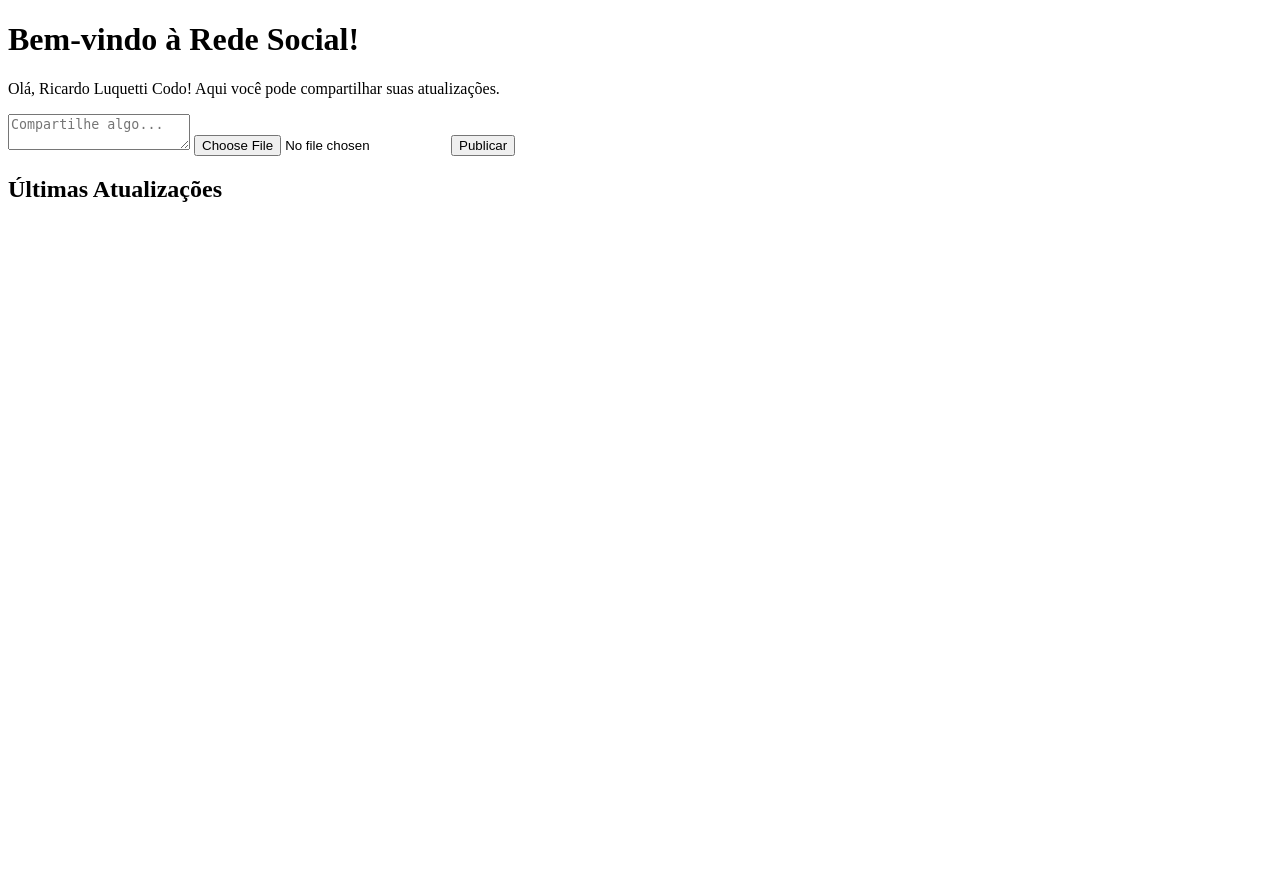
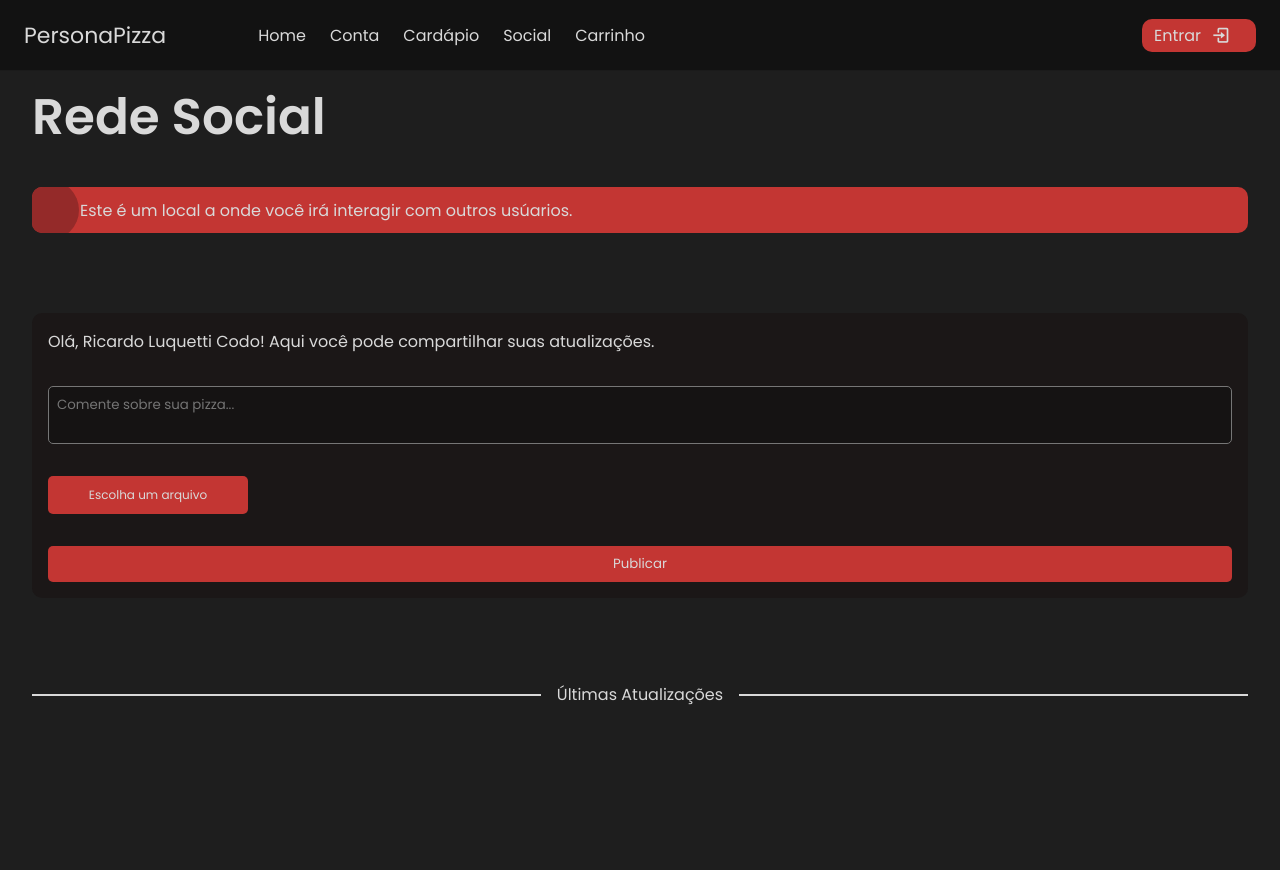
Before and after one commit to P4BLOll/Persona-Pizza, a PHP site: page /social_media.php in a window 1280 px wide. Run offline with PHP 8.4, Linux system fonts and the light colour scheme; a user stored in the database is signed in; data comes from the database, SQL or seed files in the repository; data that the repository does not hold is empty; some libraries are stand-ins or nearby versions.

Commit message:
Add files via upload

```diff
--- /dev/null
+++ b/Paginas/css/rede_social.css
@@ -0,0 +1,467 @@
+/* Google Fonts - Poppins */
+@import url("https://fonts.googleapis.com/css2?family=Poppins:wght@300;400;500;600&display=swap");
+@import url("https://cdn.jsdelivr.net/npm/bootstrap-icons@1.10.5/font/bootstrap-icons.css");
+
+/* Importação de fonte personalizada */
+@font-face {
+  font-family:'Brandier';
+  src: url(font/BrandiertrialBolditalic-Yz4Ba-BF64dee9faa1617.otf);
+}
+
+/* Reset de estilos para elementos HTML */
+* {
+  margin: 0;
+  padding: 0;
+  box-sizing: border-box;
+  font-family: "Poppins", sans-serif;
+  color: #D9D9D9;
+  list-style: none;
+  text-decoration: dashed;
+}
+/* h1,h2,h3,h4,h5,h6{
+  font-family: 'Brandier';
+
+} */
+/* Animação de fade-out para container de loader */
+.loader-container.fade-out {
+  top: -120%;
+}
+
+/* Estilos gerais para o corpo da página */
+body {
+  min-height: 100%;
+  height: 100vh;
+  width: 100%;
+  background: #1E1E1E;
+}
+
+/* Estilos para barras de rolagem personalizadas no navegador Chrome */
+::-webkit-scrollbar {
+  background: #1b1717;
+  width: 3px;
+}
+
+::-webkit-scrollbar-thumb {
+  border-radius: 10px;
+  background: #D9D9D9;
+}
+
+/* Estilos para a barra de navegação (navbar) */
+nav .logo .bx-menu {
+  display: none;
+}
+
+nav {
+  position: fixed;
+  top: 0;
+  left: 0;
+  height: 70px;
+  width: 100%;
+  display: flex;
+  align-items: center;
+  background: #121212;
+  box-shadow: 0 0 1px rgba(0, 0, 0, 0.445);
+  z-index: 1000;
+}
+
+nav .logo ul {
+  width: 100%;
+  height: 100%;
+  display: flex;
+  gap: .5rem;
+  color: #D9D9D9;
+  justify-content: space-between;
+}
+
+nav .logo ul li {
+  display: flex;
+  align-items: center;
+}
+
+.logo ul div a {
+  display: flex;
+  align-items: center;
+  flex-direction: row-reverse;
+  gap: 9px;
+  background: #C33633;
+}
+
+nav .logo {
+  display: flex;
+  align-items: center;
+  margin: 0 24px;
+  overflow: hidden;
+  width: 100%;
+}
+
+.logo .menu-icon {
+  color: #D9D9D9;
+  font-size: 24px;
+  margin-right: 14px;
+  cursor: pointer;
+}
+
+.logo .logo-name {
+  color: #D9D9D9;
+  font-size: 22px;
+  font-weight: 50px;
+  display: flex;
+  align-items: center;
+  margin-right: 5rem;
+  /* font-family: 'Brandier'; */
+}
+
+nav .sidebar {
+  position: fixed;
+  top: 0;
+  left: -100%;
+  height: 100%;
+  width: 260px;
+  padding: 20px 0;
+  background-color: #1b1717;
+  transition: all .5s ease-in;
+}
+
+nav.open .sidebar {
+  left: 0;
+}
+
+.sidebar .sidebar-content {
+  display: flex;
+  height: 100%;
+  flex-direction: column;
+  justify-content: space-between;
+  padding: 30px 16px;
+}
+
+.sidebar-content .list {
+  list-style: none;
+}
+
+.sair {
+  background: #C33633;
+  color: #D9D9D9;
+  border-radius: 10px;
+}
+
+.sair-a {
+  justify-content: center;
+}
+
+.list .nav-link {
+  display: flex;
+  align-items: center;
+  margin: 8px 0;
+  padding: 14px 12px;
+  border-radius: 8px;
+  text-decoration: none;
+}
+
+.lists .nav-link:hover {
+  background-color: #3E3636;
+}
+
+nav .logo ul a {
+  padding: 4px 12px;
+  border-radius: 10px;
+}
+
+nav .logo ul a:hover {
+  background-color: #3E3636;
+  transition: all .2s ease-in-out;
+}
+
+.nav-link .icon {
+  margin-right: 14px;
+  font-size: 20px;
+  color: #D9D9D9;
+}
+
+.nav-link .link {
+  font-size: 16px;
+  color: #D9D9D9;
+  font-weight: 400;
+}
+
+.lists .nav-link:hover .icon,
+.lists .nav-link:hover .link {
+  color: #D9D9D9;
+}
+
+/* Estilos para a sobreposição (overlay) */
+.overlay {
+  position: fixed;
+  top: 0;
+  left: -100%;
+  height: 1000vh;
+  width: 200%;
+  opacity: 0;
+  pointer-events: none;
+  transition: all .5s ease-in;
+  background: rgba(0, 0, 0, 0.651);
+  backdrop-filter: blur(5px);
+  z-index: 1000;
+}
+
+nav.open ~ .overlay {
+  opacity: 1;
+  left: 260px;
+  pointer-events: auto;
+}
+
+/* Estilos para a seção principal */
+main {
+  width: 100%;
+  overflow-x: hidden;
+  height: 100vh;
+  position: relative;
+  padding: 5rem 2rem;
+}
+.information {
+    background: #c33633;
+    padding: .5rem;
+    margin: 10px 0;
+    border-radius: 10px;
+    display: flex;
+    align-items: center;
+    gap: 10px;
+    overflow: hidden;
+    position: relative;
+    margin: 2rem 0;
+    margin-bottom: 5rem;
+  }
+
+  .information p {
+    z-index: 1;
+  }
+
+  .information::before {
+    content: '';
+    height: 60px;
+    width: 60px;
+    background: #942a29;
+    position: absolute;
+    left: -13px;
+    border-radius: 100%;
+  }
+
+  .text{
+    display: flex;
+    flex-direction: column;
+    gap: 1rem;
+    height: auto;
+  }
+  .text > h1{
+    font-size: 4rem;
+  }
+  .postar{
+    display: flex;
+    flex-direction: column;
+    gap: 2rem;
+    background: #1b1717;
+    padding: 1rem;
+    border-radius: 10px;
+
+  }
+  .postar textarea{
+    background: #1212128b;
+    border-radius: 5px;
+    width:auto;
+    padding: .5rem;
+    resize: none;
+  }
+
+  .postar button[type=submit]{
+    background: #C33633;
+    padding: .5rem;
+    border-radius: 5px;
+    width: auto;
+    border: none;
+    cursor: pointer;
+
+  }
+  .arquivo {
+    opacity: 0; /* Torna o elemento de arquivo invisível */
+    width: 0.1px;
+    height: 0.1px;
+    position: absolute;
+    z-index: -1;
+  }
+  .label-arquivo {
+    background-color: #C33633;
+    color: #D9D9D9;
+    padding: 10px 20px;
+    border: none;
+    cursor: pointer;
+    display: inline-block;
+    border-radius: 5px;
+    transition: all .2s ease-in;
+    font-size: 12px;
+    width: 200px;
+    text-align: center;
+  }
+
+  .label-arquivo:hover {
+    background-color: #942a29;
+  }
+  .postar button[type=submit]:hover{
+    background: #942a29;
+    transition: all .2s ease-in;
+  }
+
+  .publicacao{
+    background: #1b1717;
+    border-radius: 20px;
+    display: flex;
+    justify-content: space-between;
+    position: relative;
+    border-radius: 10px 20px 10px 50px;
+    gap: 2rem;
+  }
+  /* .publicacao::before{
+    content: '';
+    width: .5rem;
+    height:150px;
+    background: #C33633;
+
+    left: 50%;
+  } */
+  .data{
+    position: absolute;
+    top:-2rem;
+    right:0;
+    font-size: .8rem;
+    background: #C33633;
+    padding: .5rem;
+    border-radius: 10px 10px 10px 10px;
+    z-index: -1;
+    height: 5rem;
+  }
+
+  .img_post{
+    display: grid;
+    place-content: center;
+    width: 50%;
+    height: auto;
+    margin: 1rem;
+
+  }
+  .img_post img{
+    border-radius:10px 20px 10px 50px;
+
+  }
+
+  .publicacao .interacoes{
+    display: flex;
+    align-items: start ;
+    justify-content:space-between;
+    margin-right: auto;
+    flex-direction: column;
+    width: 300px;
+    position: relative;
+    gap: 2rem;
+    padding: 1rem;
+  }
+  .quemPostou{
+    font-size: 20px;
+    margin-top: auto;
+  }
+  .interacoes::before{
+    content: '';
+    height: 150px;
+    width: 3px;
+    background: #C33633;
+    position: absolute;
+    left: -1rem;
+  }
+  .publicacao .interacoes .conteudo{
+    font-size: 2rem;
+  }
+  .social{
+    display: flex;
+    flex-direction: column;
+    gap: 5rem;
+  }
+  .coracao{
+    height: 50px;
+    display: grid;
+    place-content: center;
+  }
+  .material-symbols-rounded{
+    color: #C33633;
+    font-size: 36px;
+    margin: .5rem;
+    display: grid;
+    place-content: center;
+  }
+
+  .media h1{
+    font-size: 50px;
+  }
+
+  .divisao{
+    width: 100%;
+    height: 10rem;
+    display: grid;
+    place-content: center;
+    margin:1rem 0;
+    position: relative;
+  }
+  .divisao::before{
+    content: '';
+    height:2px;
+    width: 100%;
+    position: absolute;
+    background: #D9D9D9;
+    top: 50%;
+    z-index:-1;
+  }
+  .divisao p{
+    background: #1E1E1E;
+    padding:.1rem 1rem;
+  }
+  @media (max-width: 950px) {
+    .media h1{
+      font-size: 40px;
+    }
+    .postar label{
+      width: 100%;
+    }
+
+    .publicacao {
+      flex-direction: column;
+    }
+    .img_post {
+      width:300px;
+    }
+    .conteudo{
+      font-size: .5rem;
+    }
+
+    .logo .logo-name {
+      font-size: 10px;
+    }
+
+    nav .logo .bx-menu {
+      display: block;
+    }
+
+    nav .logo ul {
+      display: none;
+    }
+
+    .information {
+      font-size: 13px;
+      gap: 10px;
+    }
+
+    .information p {
+      width: 250px;
+    }
+
+    .information::before {
+      left: -15px;
+      height: 100px;
+    }
+
+  }
--- a/Paginas/social_media.php
+++ b/Paginas/social_media.php
@@ -21,56 +21,223 @@ $user = $stmt->fetch(PDO::FETCH_ASSOC);
 ?>
 
 <!DOCTYPE html>
-<html>
+<html  lang="en">
 
 <head>
-    <title>Rede Social</title>
+<meta charset="UTF-8" />
+<head>
+    <meta http-equiv="X-UA-Compatible" content="IE=edge" />
+    <meta name="viewport" content="width=device-width, initial-scale=1.0" />
+    <link rel="stylesheet" href="https://unpkg.com/aos@next/dist/aos.css" />
+    <script src="https://cdn.lordicon.com/bhenfmcm.js"></script>
+    <link
+      href="https://unpkg.com/boxicons@2.1.2/css/boxicons.min.css"
+      rel="stylesheet"
+    />
+    <link rel="stylesheet" href="https://fonts.googleapis.com/css2?family=Material+Symbols+Rounded:opsz,wght,FILL,GRAD@24,400,1,0" />
+    <script src="https://unpkg.com/aos@next/dist/aos.js"></script>
+    <link rel="stylesheet" href="css/rede_social.css">
+    <title>PersonaPizza</title>
 </head>
 
 <body>
-    <h1>Bem-vindo à Rede Social!</h1>
-    <p>Olá, <?php echo $user['nome']; ?>! Aqui você pode compartilhar suas atualizações.</p>
+     <!-- SideBar -->
+     <nav>
+      <div class="logo">
+         <i class="bx bx-menu menu-icon"></i>
+        <span class="logo-name">PersonaPizza</span>
+        <ul>
+          <li>
+            <a href="index.html">Home</a>
+            <a href="">Conta</a>
+            <a href="cardapio.html">Cardápio</a>
+            <a href="">Social</a>
+            <a href="">Carrinho</a>
+          </li>
+          <div>
+            <a href="#" class="nav-link">
+              <i class="bx bx-log-in icon"></i>
+              <span class="link">Entrar</span>
+            </a>
+          </div>
+        </ul>
+      </div>
+      <div class="sidebar">
+        <div class="logo">
+          <i class="bx bx-arrow-back menu-icon"></i>
+        </div>
+
+        <div class="sidebar-content">
+          <ul class="lists">
+            <li class="list">
+              <a href="index.html" class="nav-link">
+                <i class="bx bx-home-alt icon"></i>
+                <span class="link">Home</span>
+              </a>
+            </li>
+            <li class="list">
+              <a href="#" class="nav-link">
+                <i class="bx bx-user icon"></i>
+                <span class="link">Conta</span>
+              </a>
+            </li>
+            <li class="list">
+              <a href="cardapio.html" class="nav-link">
+                <i class="bx bx-category icon"></i>
+                <span class="link">Cardápio</span>
+              </a>
+            </li>
+            <li class="list">
+              <a href="#" class="nav-link">
+                <i class="bx bx-cart icon"></i>
+                <span class="link">Carrinho</span>
+              </a>
+            </li>
+            <li class="list">
+              <a href="#" class="nav-link">
+                <i class="bx bx-message-square-dots icon"></i>
+                <span class="link">Social</span>
+              </a>
+            </li>
+          </ul>
+
+          <div class="bottom-cotent">
+            <li class="list sair">
+              <a href="#" class="nav-link sair-a">
+                <i class="bx bx-log-in icon"></i>
+                <span class="link">Entrar</span>
+              </a>
+            </li>
+          </div>
+        </div>
+      </div>
+    </nav>
+    <main>
+    <section class="overlay"></section>
+    <!-- fundo escuro ^ -->
+    <sectiom class="media">
+    <h1>Rede Social</h1>
+    <div class="information">
+            <lord-icon
+              src="https://cdn.lordicon.com/ncxoarcp.json"
+              trigger="loop"
+              delay="1000"
+              colors="primary:#ffffff"
+              state="hover"
+              style="width: 30px; height: 30px; position: relative"
+              class="icon"
+            >
+            </lord-icon>
+            <p>
+                Este é um local a onde você irá interagir com outros usúarios.
+            </p>
+    </div>
+
+    <section class="text">
+
 
     <!-- Formulário para postar atualizações -->
-    <form action="post.php" method="post" enctype="multipart/form-data">
-        <textarea name="post_content" placeholder="Compartilhe algo..."></textarea>
-        <input type="file" name="image">
+    <form  class="postar" action="post.php" method="post" enctype="multipart/form-data">
+    <p>Olá, <?php echo $user['nome']; ?>! Aqui você pode compartilhar suas atualizações.</p>
+        <textarea name="post_content" placeholder="Comente sobre sua pizza..."></textarea>
+        <label for="image" class="label-arquivo">Escolha um arquivo</label>
+  <input type="file" class="arquivo" name="image" id="image">
         <button type="submit">Publicar</button>
     </form>
+    </section>
 
-    <h2>Últimas Atualizações</h2>
 
+    <div class="divisao">
+    <p>Últimas Atualizações</p>
+    </div>
+    <div class="social">
     <?php
+
 // Prepara e executa uma consulta para obter as postagens mais recentes
 $stmtPosts = $PDO->prepare("SELECT * FROM publicacoes ORDER BY data_publicacao DESC");
 $stmtPosts->execute();
 
 // Itera sobre as postagens recuperadas
 while ($post = $stmtPosts->fetch(PDO::FETCH_ASSOC)) {
-        echo "<div>";
-        echo "<p>{$post['conteudo']} - Publicado em {$post['data_publicacao']}</p>";
 
+    echo "<div class='publicacao'>";
       // Exibe a imagem da postagem, se disponível
+
       if (!empty($post['imagem'])) {
-            echo "<img src='{$post['imagem']}' alt='Imagem da postagem' style='max-width: 300px;'>";
+        echo '<section class="img_post">
+            <img src="' . $post['imagem'] . '" alt="Imagem da postagem"style="width: 100%;">
+        </section>';
     }
+
+
+
+
 
     // Verifica se o usuário já curtiu a postagem
     $stmtLiked = $PDO->prepare("SELECT id FROM curtidas WHERE id_usuario = ? AND id_publicacao = ?");
     $stmtLiked->execute([$userID, $post['id']]);
     $liked = $stmtLiked->fetch(PDO::FETCH_ASSOC);
+    echo "<span class='data'>{$post['data_publicacao']}</span>";
 
     // Exibe o status de curtida ou link para curtir a postagem
+    echo '<section class="interacoes">';
+    echo '<p class="conteudo">' . $post["conteudo"] . '</p>';
+
+    echo "<p class='quemPostou'>{$user['nome']}, postou esta publicação.</p>";
+
+    echo '<div style="display:flex;">';
+
 if ($liked) {
-            echo "<p>Curtido!</p>";
+    echo "<span class='material-symbols-rounded'>favorite</span>";
 } else {
-            echo "<p><a href='like.php?post_id={$post['id']}'>Curtir</a></p>";
+    echo '<a class="coracao" href="like.php?post_id=' . $post['id'] . '">
+        <lord-icon
+            src="https://cdn.lordicon.com/pnhskdva.json"
+            trigger="click"
+            colors="primary:#C33633"
+            state="morph"
+            style="width:40px;height:40px;  margin:.5rem;"
+        ></lord-icon>
+    </a>';
 }
 
+echo '<lord-icon
+    src="https://cdn.lordicon.com/hpivxauj.json"
+    trigger="hover"
+    colors="primary:#C33633"
+    style="width:40px;height:40px; margin:.5rem;">
+</lord-icon>';
+
+echo '</div>';
+
+
+    echo '</section>';
     echo "</div>";
+
 }
 ?>
+</section>
+</div>
+</main>
+</body>
+<script>
+  const navBar = document.querySelector("nav"),
+menuBtns = document.querySelectorAll(".menu-icon"),
+overlay = document.querySelector(".overlay");
 
-</body>
+menuBtns.forEach((menuBtn) => {
+menuBtn.addEventListener("click", () => {
+  navBar.classList.toggle("open");
+});
+});
 
+overlay.addEventListener("click", () => {
+navBar.classList.remove("open");
+});
+
+
+  //Animação no scrolling
+  AOS.init();
+  //
+</script>
 </html>
```
Also changed, not shown: Paginas/css/style.css (+5 -12 lines), Paginas/home.php (+9 -11 lines), Paginas/img/eu.svg (added), Paginas/img/logo (2).svg (added), 2 other files. Lines whose indentation alone changed are shown as unchanged.
